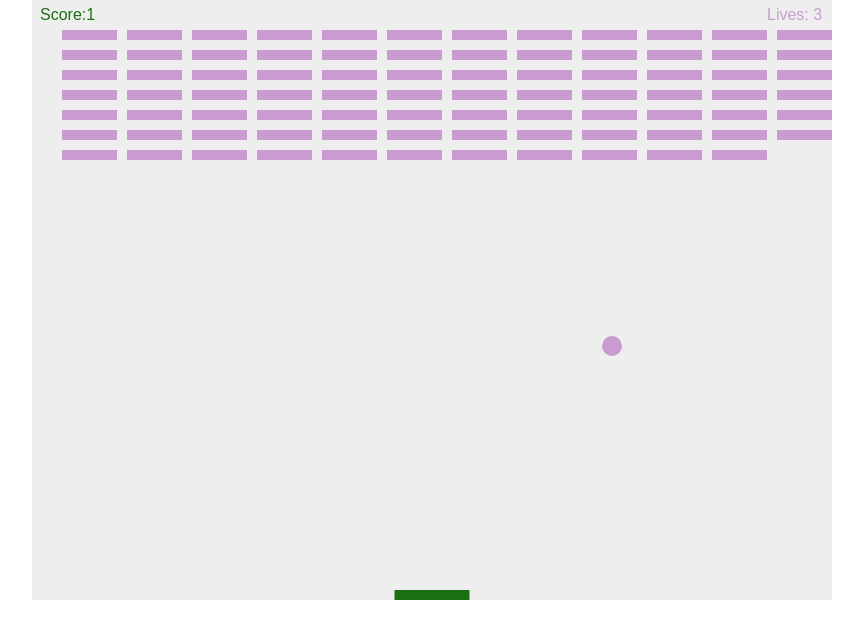
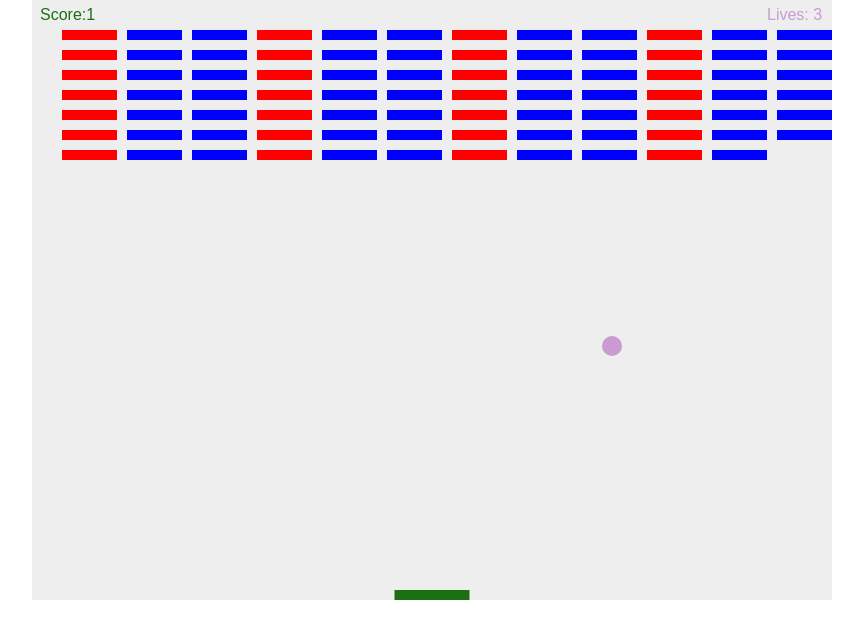
Before and after one commit to meganclapinski25/HW1--1320, a plain HTML site: page index.html in a window 1280 px wide. Shown: the whole page, without its empty margins (208-1071 px from the left). Drawn offline with Linux system fonts and the light colour scheme.

Commit message:
trying to get to alternative bricks

```diff
--- a/index.html
+++ b/index.html
@@ -131,14 +131,20 @@
 
 
 
-                        ctx.beginPath();
-                        ctx.rect(brickX, brickY, brickWidth, brickHeight);
-
-                        ctx.fill();
-                        ctx.closePath();
 
 
                     }
+                    if (r % 1 === 0 && c % 3 === 0){
+                        ctx.fillStyle = 'red'
+                    }else{
+                        ctx.fillStyle = 'blue'
+                    }
+
+                    ctx.beginPath();
+                    ctx.rect(brickX, brickY, brickWidth, brickHeight);
+
+                    ctx.fill();
+                    ctx.closePath();
 
                 }
             }
```
